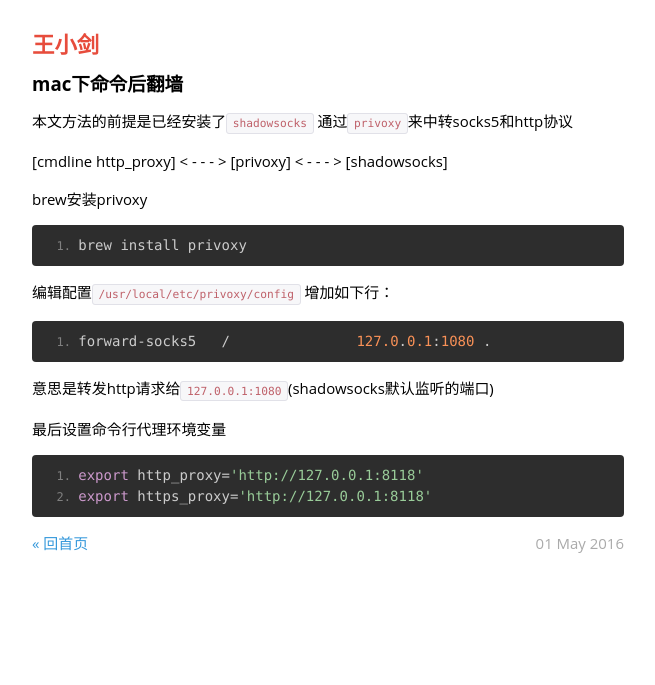
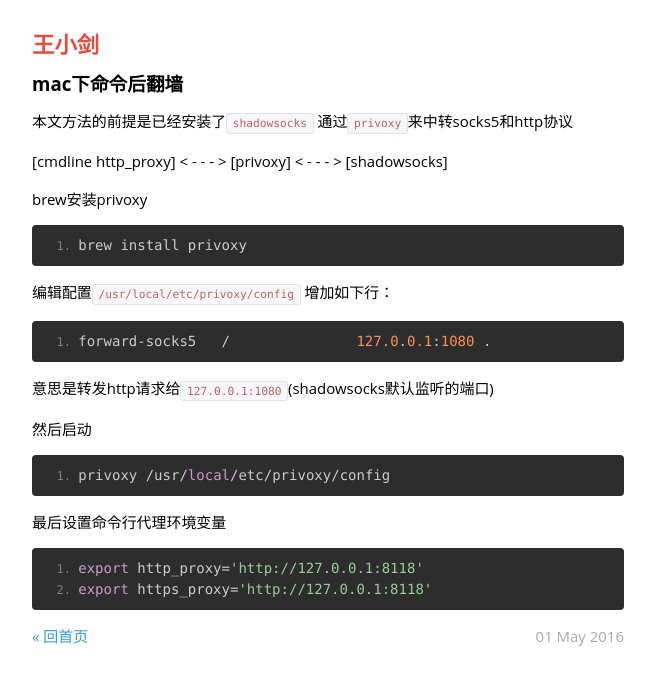
Before and after one commit to hiwjd/hiwjd.github.io, a Jekyll site: the page built from _posts/2016-05-01-mac-cmdline-fxxkgfw.markdown, in a window 1280 px wide. Shown: the top 685 px of the page, without its empty margins (312-967 px from the left). Built offline with Jekyll 4.4.1, drawn with Linux system fonts in a browser that asks for light colours; nearby versions of some CDN libraries; some web fonts are replaced; comment, search, counter and statistics services are not loaded.

Commit message:
Update 2016-05-01-mac-cmdline-fxxkgfw.markdown

````diff
--- a/_posts/2016-05-01-mac-cmdline-fxxkgfw.markdown
+++ b/_posts/2016-05-01-mac-cmdline-fxxkgfw.markdown
@@ -22,6 +22,11 @@ forward-socks5   /               127.0.0.1:1080 .
 ```
 意思是转发http请求给`127.0.0.1:1080`(shadowsocks默认监听的端口)
 
+然后启动
+```
+privoxy /usr/local/etc/privoxy/config
+```
+
 最后设置命令行代理环境变量
 ```
 export http_proxy='http://127.0.0.1:8118'
````
